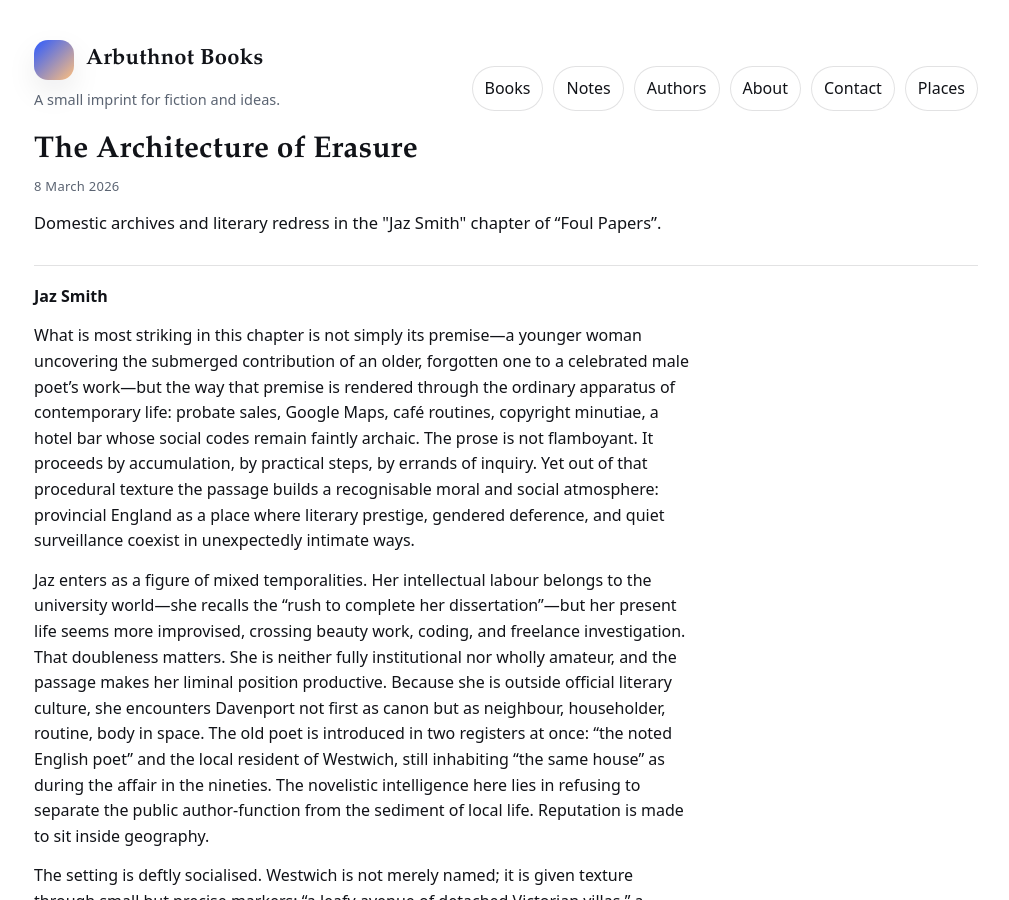
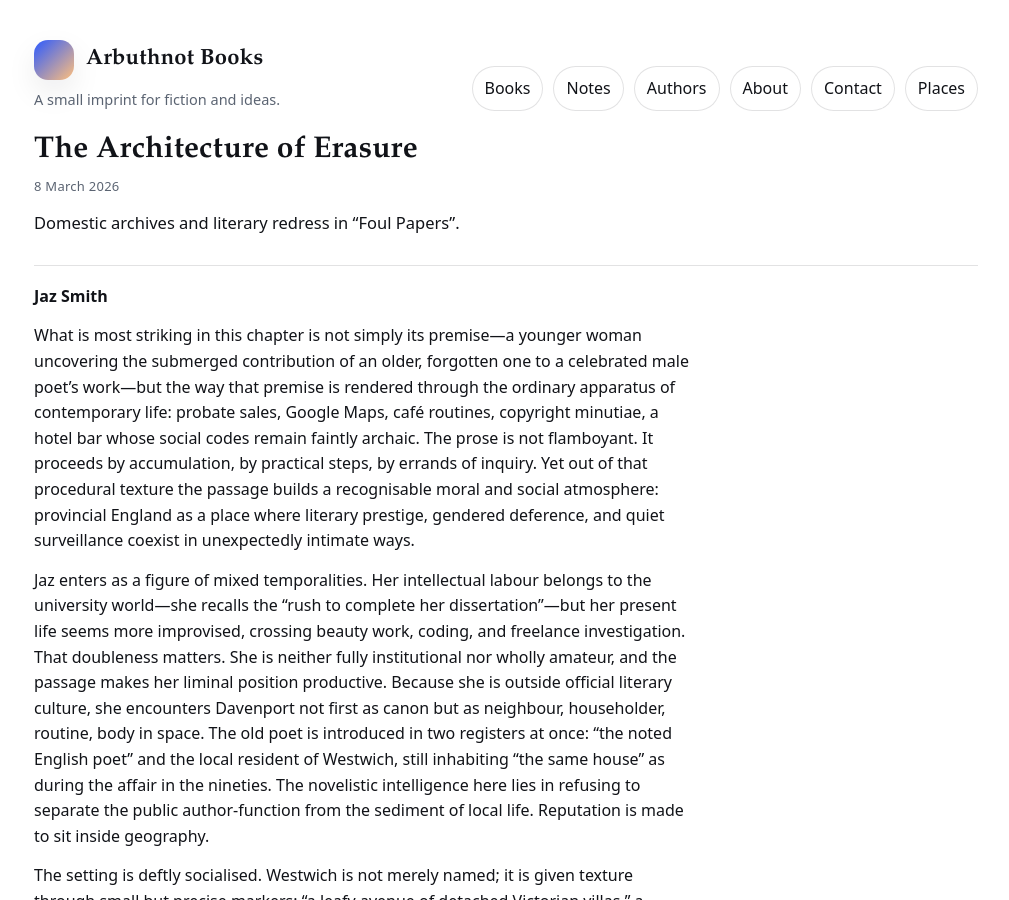
Before and after one commit to eamonnvi/Arbuthnot-Books, a Jekyll site: the page built from _posts/2026-03-08-literary-redress.md, in a window 1280 px wide and 900 px high. Shown: the whole window, without its empty margins (134-1143 px from the left). Built offline with Jekyll 4.4.1, drawn with Linux system fonts in a browser that asks for light colours.

Commit message:
EG for Jim

```diff
--- a/_posts/2026-03-08-literary-redress.md
+++ b/_posts/2026-03-08-literary-redress.md
@@ -2,7 +2,7 @@
 title: The Architecture of Erasure
 date: 2026-03-08
 author:
-lede: Domestic archives and literary redress in the "Jaz Smith" chapter of “Foul Papers”.
+lede: Domestic archives and literary redress in “Foul Papers”.
 ---
 
 **Jaz Smith**
```
